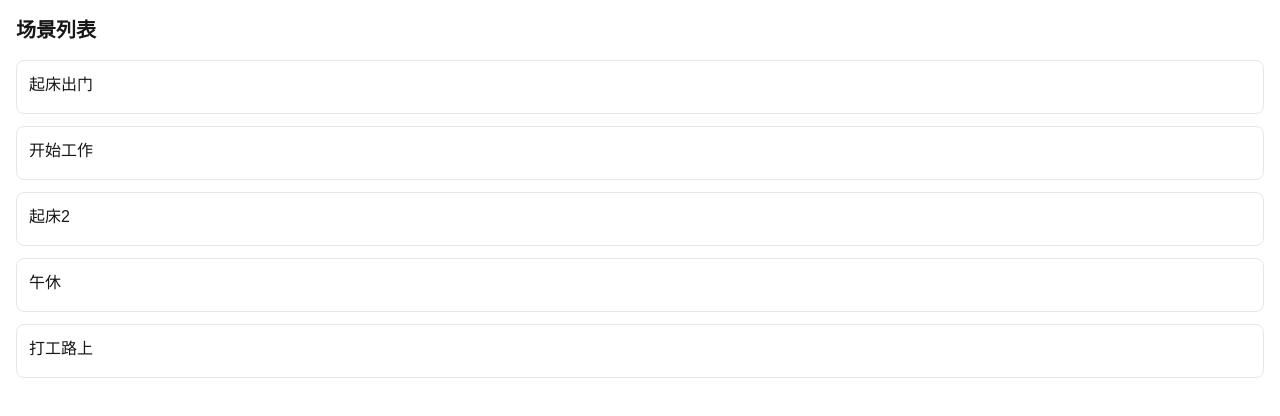
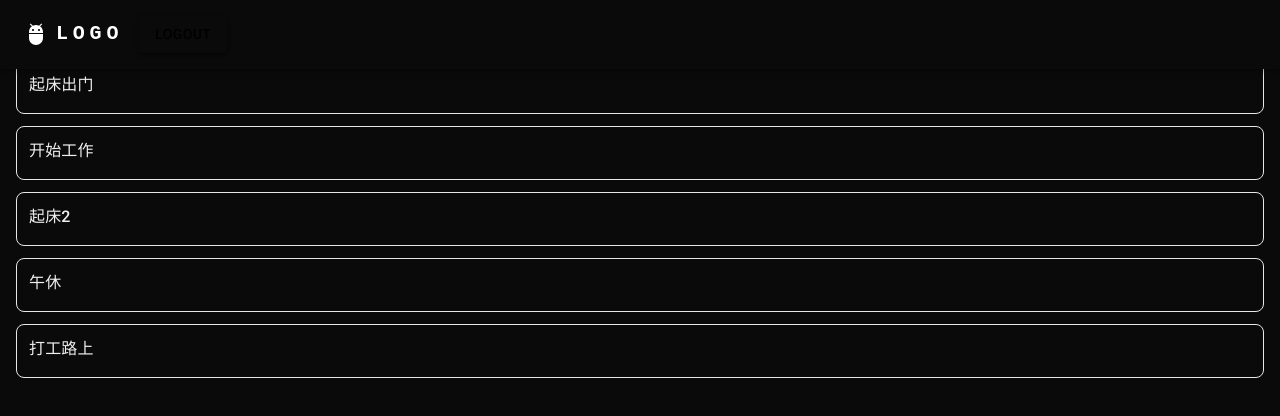
Before and after one commit to lfhwnqe/english-sst, a Next.js app: page / in a window 1280 px wide. Shown: the top 416 px of the page. Built offline with nearby package versions, Linux system fonts and the light colour scheme.

Commit message:
feature: 增加appheader组件+添加mui+主题provider

```diff
--- /dev/null
+++ b/app/components/common/appHeader.tsx
@@ -0,0 +1,166 @@
+"use client";
+import AppBar from "@mui/material/AppBar";
+import Box from "@mui/material/Box";
+import Toolbar from "@mui/material/Toolbar";
+import IconButton from "@mui/material/IconButton";
+import Typography from "@mui/material/Typography";
+import Menu from "@mui/material/Menu";
+import MenuIcon from "@mui/icons-material/Menu";
+import Container from "@mui/material/Container";
+import Button from "@mui/material/Button";
+import AdbIcon from "@mui/icons-material/Adb";
+import React from "react";
+
+function ResponsiveAppBar() {
+  const [anchorElNav, setAnchorElNav] = React.useState<null | HTMLElement>(
+    null
+  );
+
+  const handleOpenNavMenu = (event: React.MouseEvent<HTMLElement>) => {
+    setAnchorElNav(event.currentTarget);
+  };
+
+  const handleCloseNavMenu = () => {
+    setAnchorElNav(null);
+  };
+
+  return (
+    <AppBar position="fixed">
+      <Container maxWidth="xl">
+        <Toolbar disableGutters>
+          <AdbIcon sx={{ display: { xs: "none", md: "flex" }, mr: 1 }} />
+          <Typography
+            variant="h6"
+            noWrap
+            component="a"
+            href="#app-bar-with-responsive-menu"
+            sx={{
+              mr: 2,
+              display: { xs: "none", md: "flex" },
+              fontFamily: "monospace",
+              fontWeight: 700,
+              letterSpacing: ".3rem",
+              color: "inherit",
+              textDecoration: "none",
+            }}
+          >
+            LOGO
+          </Typography>
+
+          <Box sx={{ flexGrow: 1, display: { xs: "flex", md: "none" } }}>
+            <IconButton
+              size="large"
+              aria-label="account of current user"
+              aria-controls="menu-appbar"
+              aria-haspopup="true"
+              onClick={handleOpenNavMenu}
+              color="inherit"
+            >
+              <MenuIcon />
+            </IconButton>
+            <Menu
+              id="menu-appbar"
+              anchorEl={anchorElNav}
+              anchorOrigin={{
+                vertical: "bottom",
+                horizontal: "left",
+              }}
+              keepMounted
+              transformOrigin={{
+                vertical: "top",
+                horizontal: "left",
+              }}
+              open={Boolean(anchorElNav)}
+              onClose={handleCloseNavMenu}
+              sx={{ display: { xs: "block", md: "none" } }}
+            >
+              <Button
+                variant="text"
+                onClick={handleCloseNavMenu}
+                sx={{ my: 0, color: "black", display: "block" }}
+              >
+                logout
+              </Button>
+              <Button
+                variant="text"
+                onClick={handleCloseNavMenu}
+                sx={{ my: 0, color: "black", display: "block" }}
+              >
+                others
+              </Button>
+            </Menu>
+          </Box>
+          <Typography
+            variant="subtitle1"
+            noWrap
+            component="a"
+            href="#app-bar-with-responsive-menu"
+            sx={{
+              mr: 2,
+              display: { xs: "flex", md: "none" },
+              flexGrow: 1,
+              fontFamily: "monospace",
+              fontWeight: 700,
+              letterSpacing: ".3rem",
+              color: "inherit",
+              textDecoration: "none",
+            }}
+          >
+            MMC English
+          </Typography>
+          <Box sx={{ flexGrow: 1, display: { xs: "none", md: "flex" } }}>
+            <Button
+              variant="contained"
+              onClick={handleCloseNavMenu}
+              sx={{ my: 2, color: "black", display: "block" }}
+            >
+              logout
+            </Button>
+            {/* {pages.map((page) => (
+              <Button
+                variant="contained"
+                key={page}
+                onClick={handleCloseNavMenu}
+                sx={{ my: 2, color: "white", display: "block" }}
+              >
+                {page}
+              </Button>
+            ))} */}
+          </Box>
+          {/* <Box sx={{ flexGrow: 0 }}>
+            <Tooltip title="Open settings">
+              <IconButton onClick={handleOpenUserMenu} sx={{ p: 0 }}>
+                <Avatar alt="Remy Sharp" src="/icon-192x192.png" />
+              </IconButton>
+            </Tooltip>
+            <Menu
+              sx={{ mt: "45px" }}
+              id="menu-appbar"
+              anchorEl={anchorElUser}
+              anchorOrigin={{
+                vertical: "top",
+                horizontal: "right",
+              }}
+              keepMounted
+              transformOrigin={{
+                vertical: "top",
+                horizontal: "right",
+              }}
+              open={Boolean(anchorElUser)}
+              onClose={handleCloseUserMenu}
+            >
+              {settings.map((setting) => (
+                <MenuItem key={setting} onClick={handleCloseUserMenu}>
+                  <Typography sx={{ textAlign: "center" }}>
+                    {setting}
+                  </Typography>
+                </MenuItem>
+              ))}
+            </Menu>
+          </Box> */}
+        </Toolbar>
+      </Container>
+    </AppBar>
+  );
+}
+export default ResponsiveAppBar;
--- a/app/components/common/scrollPagedContent.tsx
+++ b/app/components/common/scrollPagedContent.tsx
@@ -1,7 +1,7 @@
 import React, { useState, useRef, useEffect } from "react";
 import { ChevronUp, ChevronDown } from "lucide-react";
 import AudioPlayer from "./h5AudioPlayer";
-
+import ResponsiveAppBar from './appHeader'
 interface Props {
   audioUrl: string;
   text: string;
@@ -83,6 +83,7 @@ const ScrollPagedContent: React.FC<Props> = ({ audioUrl, text, name }) => {
 
   return (
     <div className="fixed inset-0 flex flex-col overscroll-none">
+      <ResponsiveAppBar></ResponsiveAppBar>
       <main
         ref={contentRef}
         className="flex-1 overflow-y-auto snap-y snap-mandatory"
--- /dev/null
+++ b/app/components/common/themeWrapper.tsx
@@ -0,0 +1,33 @@
+'use client'
+import { createTheme, ThemeProvider } from "@mui/material/styles";
+import CssBaseline from "@mui/material/CssBaseline";
+import React from "react";
+
+// 创建自定义主题
+const theme = createTheme({
+  palette: {
+    primary: {
+      main: "#0A0A0A", // 设置主色（替换为你需要的颜色）
+    },
+    secondary: {
+      main: "#dc004e", // 设置次色
+    },
+    background: {
+      default: "#0A0A0A", // 全局背景色
+    },
+    text: {
+      primary: "#f0f0f0", // 主文本颜色
+    },
+  },
+});
+
+const ThemeWrapper: React.FC<{ children: React.ReactNode }> = ({ children }) => {
+  return (
+    <ThemeProvider theme={theme}>
+      <CssBaseline />
+      {children}
+    </ThemeProvider>
+  );
+};
+
+export default ThemeWrapper;
--- a/app/layout.tsx
+++ b/app/layout.tsx
@@ -1,6 +1,11 @@
 import type { Metadata } from "next";
 import localFont from "next/font/local";
 import "./globals.css";
+import "@fontsource/roboto/300.css";
+import "@fontsource/roboto/400.css";
+import "@fontsource/roboto/500.css";
+import "@fontsource/roboto/700.css";
+import ThemeWrapper from "@/app/components/common/themeWrapper";
 
 const geistSans = localFont({
   src: "./fonts/GeistVF.woff",
@@ -29,7 +34,9 @@ export default function RootLayout({
       <body
         className={`${geistSans.variable} ${geistMono.variable} antialiased`}
       >
-        {children}
+        <ThemeWrapper>
+          {children}
+        </ThemeWrapper>
       </body>
     </html>
   );
--- a/app/page.tsx
+++ b/app/page.tsx
@@ -2,6 +2,7 @@
 
 import { useRouter } from "next/navigation";
 import { sectionMap } from "./nuo/play/constant";
+import ResponsiveAppBar from "@/app/components/common/appHeader";
 
 export default function SectionList() {
   const router = useRouter();
@@ -12,6 +13,7 @@ export default function SectionList() {
 
   return (
     <div className="p-4">
+      <ResponsiveAppBar></ResponsiveAppBar>
       <h1 className="text-xl font-bold mb-4">场景列表</h1>
 
       <div className="space-y-3">
--- a/package.json
+++ b/package.json
@@ -14,6 +14,11 @@
   "dependencies": {
     "@aws-sdk/client-s3": "^3.701.0",
     "@aws-sdk/s3-request-presigner": "^3.701.0",
+    "@emotion/react": "^11.13.5",
+    "@emotion/styled": "^11.13.5",
+    "@fontsource/roboto": "^5.1.0",
+    "@mui/icons-material": "^6.1.10",
+    "@mui/material": "^6.1.10",
     "aws-amplify": "^6.6.7",
     "graphql": "^16.9.0",
     "howler": "^2.2.4",
```
Also changed, not shown: 1 other file (tests, documents, lock files or other folders).
